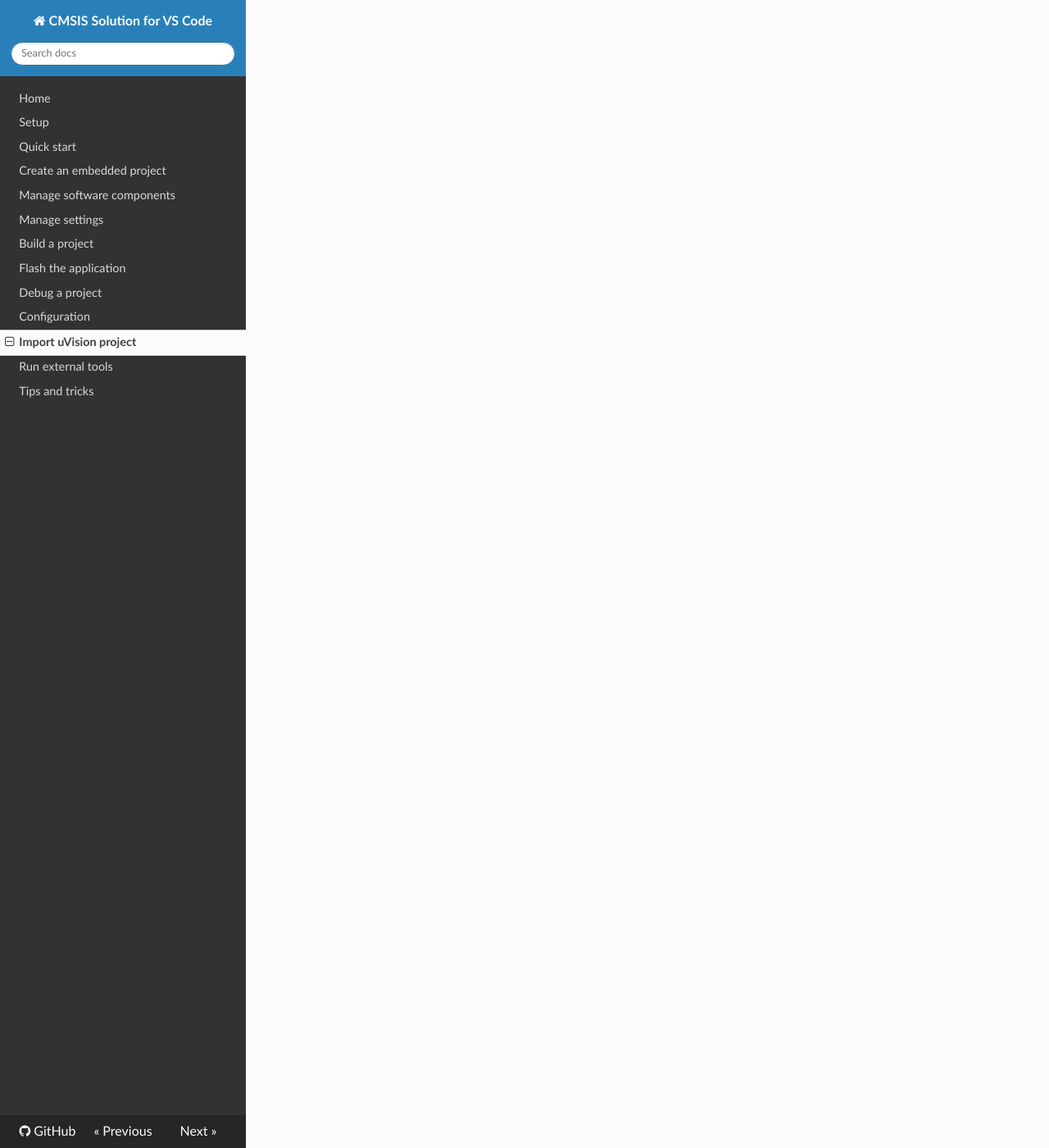
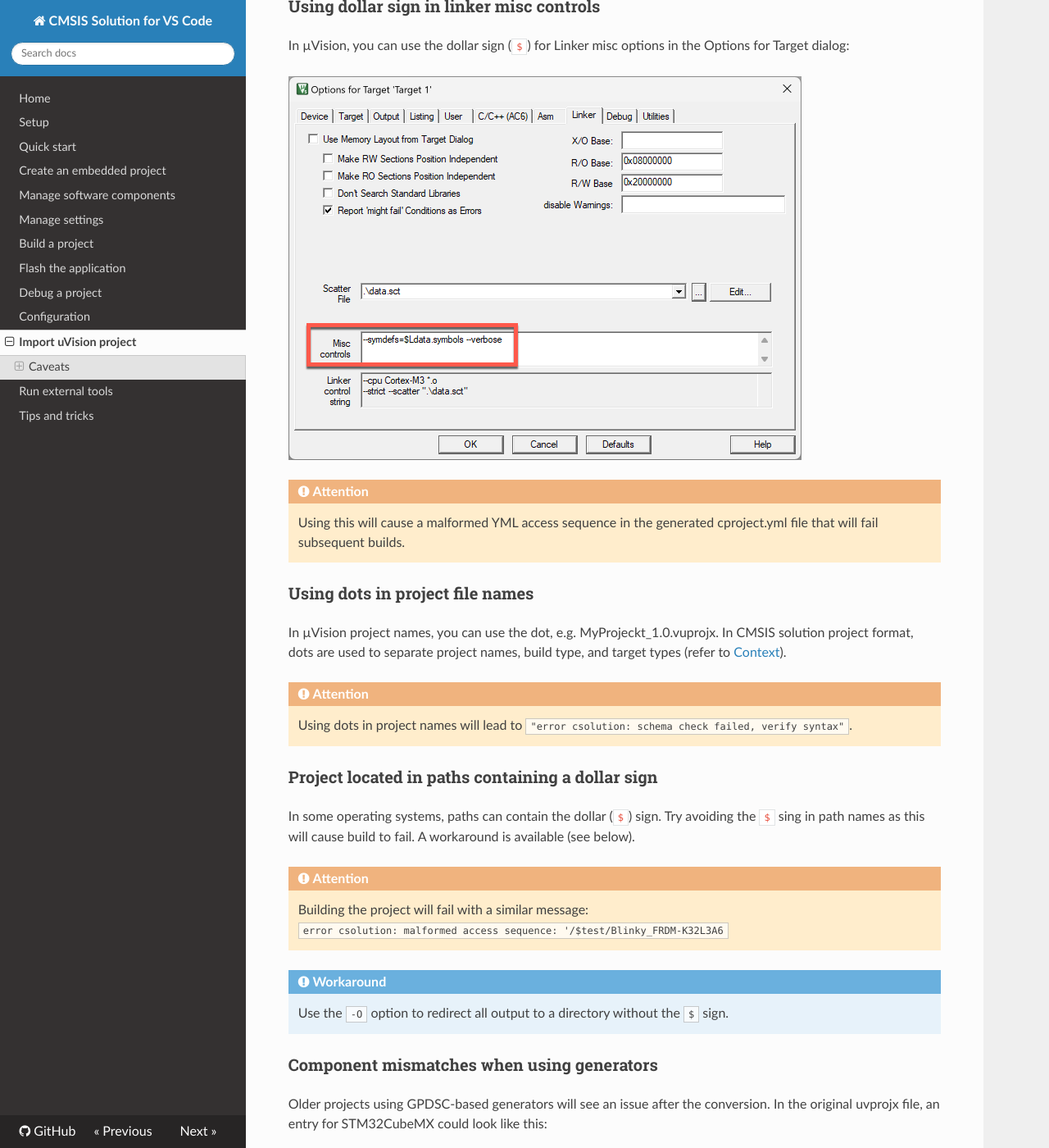
Before and after one commit to MDK-Packs/vscode-cmsis-solution-docs, an MkDocs documentation site: the page built from docs/importuv.md, in a window 1280 px wide and 1400 px high, scrolled down 1451 px. Shown: the whole window at 82% size. Built offline with MkDocs 1.6.1, drawn with Linux system fonts in a browser that asks for light colours; nearby versions of some CDN libraries; some of the changed text lies outside the part shown.

Commit message:
Added a list of caveats known today.

````diff
--- a/docs/importuv.md
+++ b/docs/importuv.md
@@ -32,9 +32,83 @@
 
 The `*.cproject.yml` and `*.csolution.yml` files are available in the folder where the `*.uvprojx` is stored.
 
+## Caveats
+
+Depending on how your µVision project is written, the conversion may encounter problems. The following is a (non-exhaustive)
+list of issues you might see.
+
+### Using Arm Compiler 5
+
+The conversion *does not work* with Arm Compiler 5-based projects. Only projects using Arm Compiler 6 can be converted.
+
+!!! Workaround
+    Update an Arm Compiler 5 project to Arm Compiler 6 in Keil μVision, then convert the project to a CMSIS solution in
+    Visual Studio Code.
+
+!!! Note
+    For more information, see the
+    [Migrate Arm Compiler 5 to Arm Compiler 6 application note](https://developer.arm.com/documentation/kan298/latest/) and
+    the [Arm Compiler for Embedded Migration and Compatibility Guide](https://developer.arm.com/documentation/100068/0620/ating-from-Arm-Compiler-5-to-Arm-Compiler-for-Embedded-6).
+
+### Using dollar sign in linker misc controls
+
+In µVision, you can use the dollar sign (`$`) for Linker misc options in the Options for Target dialog:
+
+![Linker Misc controls](./images/misc-opt-dollar-sign.png)
+
 !!! Attention
-    The conversion does not work with Arm Compiler 5-based projects. Only projects using Arm Compiler 6 can be converted.
-    As a workaround, you can update Arm Compiler 5 projects to Arm Compiler 6 in Keil μVision, then convert the projects to
-    solutions in Visual Studio Code. For more information, see the
-    [Migrate Arm Compiler 5 to Arm Compiler 6 application note](https://developer.arm.com/documentation/kan298/latest/) and
-    the [Arm Compiler for Embedded Migration and Compatibility Guide](https://developer.arm.com/documentation/100068/0620/Migrating-from-Arm-Compiler-5-to-Arm-Compiler-for-Embedded-6).
+    Using this will cause a malformed YML access sequence in the generated cproject.yml file that will fail subsequent builds.
+
+### Using dots in project file names
+
+In µVision project names, you can use the dot, e.g. MyProjeckt_1.0.vuprojx. In CMSIS solution project format, dots are used
+to separate project names, build type, and target types (refer to
+[Context](https://open-cmsis-pack.github.io/cmsis-toolbox/build-overview/#context)).
+
+!!! Attention
+    Using dots in project names will lead to `"error csolution: schema check failed, verify syntax"`.
+
+### Project located in paths containing a dollar sign
+
+In some operating systems, paths can contain the dollar (`$`) sign. Try avoiding the `$` sing in path names as this will
+cause build to fail. A workaround is available (see below).
+
+!!! Attention
+    Building the project will fail with a similar message:
+    `error csolution: malformed access sequence: '/$test/Blinky_FRDM-K32L3A6`
+
+!!! Workaround
+    Use the `-O` option to redirect all output to a directory without the `$` sign.
+
+### Component mismatches when using generators
+
+Older projects using GPDSC-based generators will see an issue after the conversion. In the original uvprojx file, an entry
+for STM32CubeMX could look like this:
+
+```xml
+      <component Cclass="Device" Cgroup="STM32Cube Framework" Csub="STM32CubeMX" Cvendor="Keil" Cversion="1.1.0" condition="STCubeMX" generated="1" generator="STM32CubeMX">
+        <package name="FrameworkCubeMX" schemaVersion="1.0" url="project-path" vendor="Keil" version="1.0.0"/>
+        <targetInfos>
+          <targetInfo name="nucleo"/>
+        </targetInfos>
+      </component>
+```
+
+Modern DFPs with [generator support](https://open-cmsis-pack.github.io/cmsis-toolbox/build-overview/#generator-support)
+would look like:
+
+```xml
+      <component Capiversion="1.0.0" Cclass="Device" Cgroup="STM32Cube Framework" Csub="STM32CubeMX" Cvendor="Keil" Cversion="1.0.0" condition="STM32H7_SC" generator="STM32CubeMX">
+        <package name="STM32H7xx_DFP" schemaVersion="1.6.3" url="http://www.keil.com/pack/" vendor="Keil" version="2.7.0"/>
+        <targetInfos>
+          <targetInfo name="nucleo"/>
+        </targetInfos>
+      </component>
+```
+
+!!! Attention
+    `uv2csolution` adds a non-existing pack node `Keil::FrameworkCubeMX@^1.0.0` which will lead to an error like this:
+    `error csolution: required pack: Keil::FrameworkCubeMX@^1.0.0 not installed`
+
+!!! Workaround
+    Delete the corresponding line from the `cproject.yml` file.
````
Also changed, not shown: docs/images/misc-opt-dollar-sign.png (added).
